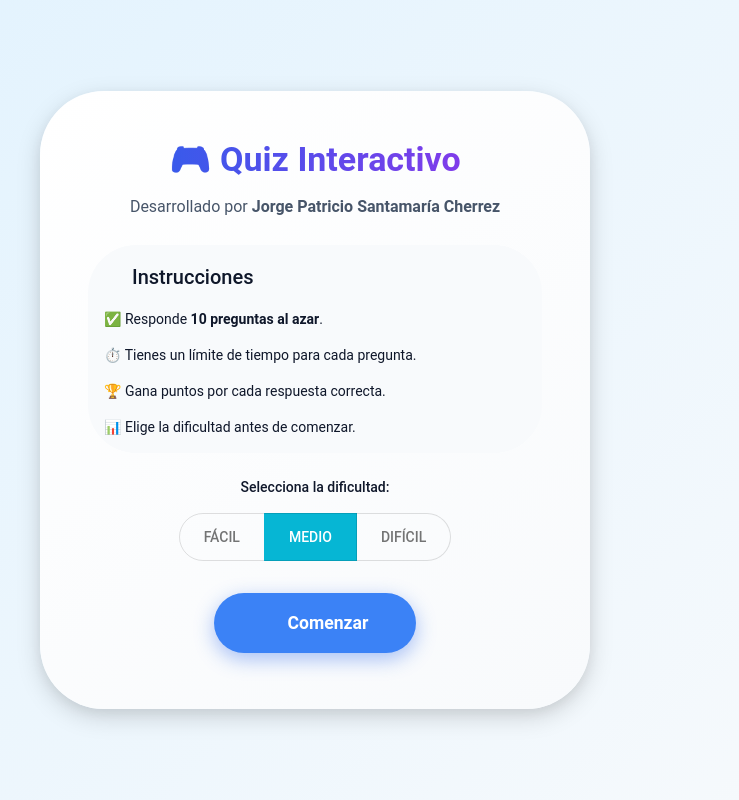
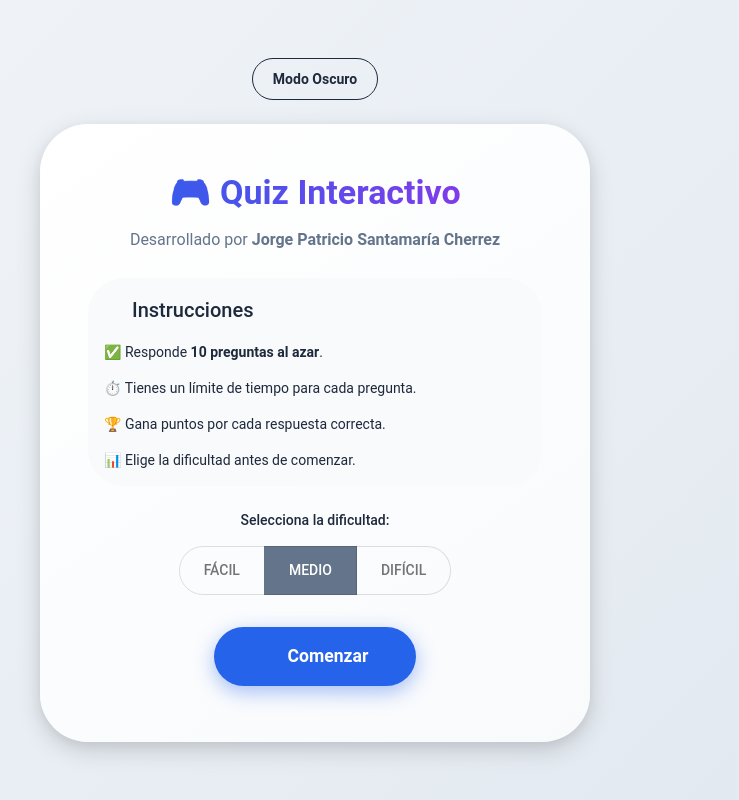
Before and after one commit to Patogol35/QuizEducativo, a React (Vite) app: page / in a window 1280 px wide. Shown: the whole page, without its empty margins (325-1064 px from the left). Built offline with nearby package versions, Linux system fonts and the light colour scheme; some icons are missing.

Commit message:
Update App.jsx

```diff
--- a/src/App.jsx
+++ b/src/App.jsx
@@ -1,11 +1,6 @@
 import { useState, useEffect, useMemo } from "react";
-import {
-  ThemeProvider,
-  createTheme,
-  CssBaseline,
-  IconButton,
-  Box,
-} from "@mui/material";
+import { ThemeProvider, createTheme, CssBaseline, Box, Button } from "@mui/material";
+
 import DarkModeIcon from "@mui/icons-material/DarkMode";
 import LightModeIcon from "@mui/icons-material/LightMode";
 
@@ -36,31 +31,26 @@ export default function App() {
   useEffect(() => localStorage.setItem("darkMode", darkMode), [darkMode]);
   useEffect(() => localStorage.setItem("difficulty", difficulty), [difficulty]);
 
-  const theme = useMemo(
-    () =>
+  const theme = useMemo(() =>
     createTheme({
       palette: {
         mode: darkMode ? "dark" : "light",
-          primary: { main: "#3b82f6" },
-          secondary: { main: "#06b6d4" },
+        primary: { main: "#2563eb" },
+        secondary: { main: "#64748b" },
+        success: { main: "#16a34a" },
+        error: { main: "#dc2626" },
         background: {
-            default: darkMode ? "#0f172a" : "#f8fafc",
-            paper: darkMode ? "#1e293b" : "#ffffff",
+          default: darkMode ? "#0f172a" : "#f1f5f9",
+          paper: darkMode ? "#1e293b" : "#ffffff"
         },
         text: {
-            primary: darkMode ? "#f1f5f9" : "#0f172a",
-            secondary: darkMode ? "#94a3b8" : "#475569",
+          primary: darkMode ? "#f1f5f9" : "#1e293b",
+          secondary: darkMode ? "#94a3b8" : "#64748b"
+        }
       },
-        },
-        typography: {
-          fontFamily: "Poppins, Roboto, sans-serif",
-          h4: { fontWeight: 700 },
-          body1: { lineHeight: 1.7 },
-        },
-        shape: { borderRadius: 16 },
-      }),
-    [darkMode]
-  );
+      typography: { fontFamily: "Roboto, sans-serif" },
+      shape: { borderRadius: 12 }
+    }), [darkMode]);
 
   const maxTime = difficulty === "easy" ? 15 : difficulty === "hard" ? 5 : 10;
 
@@ -76,12 +66,13 @@ export default function App() {
   };
 
   const handleAnswerWithFeedback = (option) => {
+    if (!gameQuestions[current]) return;
     setSelected(option);
-    if (option === gameQuestions[current].answer) setScore((prev) => prev + 1);
+    if (option === gameQuestions[current].answer) setScore(prev => prev + 1);
 
     setTimeout(() => {
       if (current + 1 < gameQuestions.length) {
-        setCurrent((prev) => prev + 1);
+        setCurrent(prev => prev + 1);
         setTimeLeft(maxTime);
         setSelected(null);
       } else setFinished(true);
@@ -90,11 +81,8 @@ export default function App() {
 
   useEffect(() => {
     if (finished || welcome) return;
-    if (timeLeft === 0) {
-      handleAnswerWithFeedback("");
-      return;
-    }
-    const timer = setInterval(() => setTimeLeft((prev) => prev - 1), 1000);
+    if (timeLeft === 0) { handleAnswerWithFeedback(""); return; }
+    const timer = setInterval(() => setTimeLeft(prev => prev - 1), 1000);
     return () => clearInterval(timer);
   }, [timeLeft, finished, welcome]);
 
@@ -116,35 +104,39 @@ export default function App() {
           minHeight: "100vh",
           background: darkMode
             ? "linear-gradient(135deg, #0f172a, #1e293b)"
-            : "linear-gradient(135deg, #e0f2fe, #f8fafc)",
+            : "linear-gradient(135deg, #f1f5f9, #e2e8f0)",
           display: "flex",
           justifyContent: "center",
           alignItems: "center",
           p: 2,
-          position: "relative",
+          flexDirection: "column",
+          gap: 3,
         }}
       >
-        {/* Botón Modo Oscuro */}
-        <Box position="absolute" top={16} right={16}>
-          <IconButton
-            color="inherit"
-            onClick={() => setDarkMode((prev) => !prev)}
+        {/* Toggle Modo Oscuro / Claro */}
+        <Button
+          variant="outlined"
+          onClick={() => setDarkMode(prev => !prev)}
           sx={{
-              background: "rgba(255,255,255,0.15)",
-              backdropFilter: "blur(10px)",
-              borderRadius: 2,
+            textTransform: "none",
+            borderRadius: 3,
+            px: 2.5,
+            py: 1,
+            fontWeight: "bold",
+            color: darkMode ? "#f1f5f9" : "#1e293b",
+            borderColor: darkMode ? "#f1f5f9" : "#1e293b",
+            "&:hover": {
+              backgroundColor: darkMode ? "rgba(241,245,249,0.1)" : "rgba(30,23,43,0.05)",
+              borderColor: darkMode ? "#f1f5f9" : "#1e293b",
+            },
           }}
         >
-            {darkMode ? <LightModeIcon /> : <DarkModeIcon />}
-          </IconButton>
-        </Box>
+          {darkMode ? "Modo Claro" : "Modo Oscuro"}
+        </Button>
 
+        {/* Pantallas */}
         {welcome ? (
-          <WelcomeScreen
-            onStart={handleStart}
-            setDifficulty={setDifficulty}
-            difficulty={difficulty}
-          />
+          <WelcomeScreen onStart={handleStart} setDifficulty={setDifficulty} difficulty={difficulty} />
         ) : !finished ? (
           <QuestionCard
             question={gameQuestions[current]}
```
Lines whose indentation alone changed are shown as unchanged.
